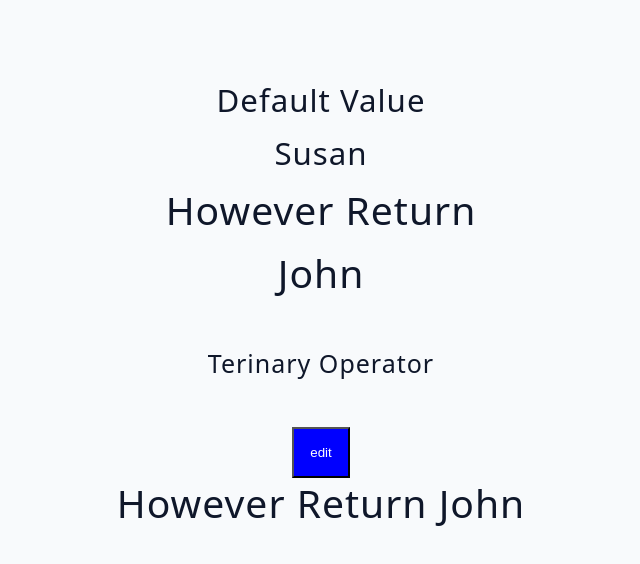
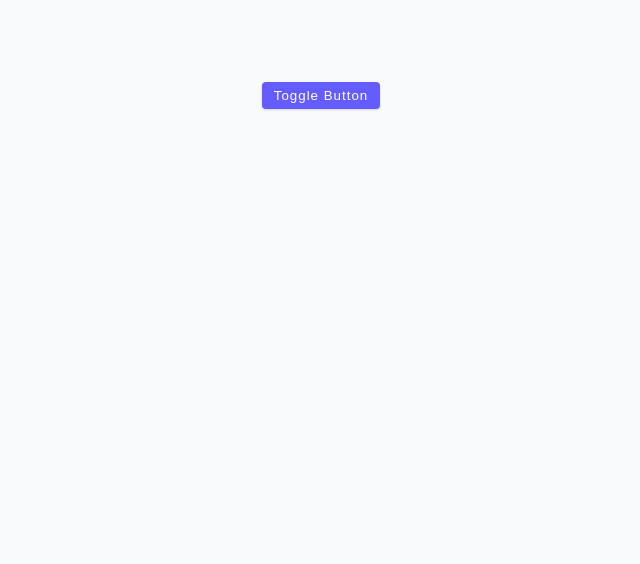
Before and after one commit to SoundaryaKoutharapu/react_advance, a React (Vite) app: page / in a window 1280 px wide. Shown: the top 564 px of the page, without its empty margins (319-959 px from the left). Built offline with nearby package versions, Linux system fonts and the light colour scheme.

Commit message:
togglebutton example

```diff
--- /dev/null
+++ b/ConditionalRendering/ToggleExample.jsx
@@ -0,0 +1,33 @@
+import { useState } from "react"
+
+const ToggleExample = () => {
+    const[showAlert, setAlert] = useState(false)
+
+// const toggleButton = () =>
+// {
+//     if(showAlert)
+//     {
+//         setAlert(false)
+//         return
+//     }
+//     setAlert(true)
+// }
+
+  return (
+    <div>
+        <button className="btn" onClick={() =>setAlert(!showAlert)}>Toggle Button</button>
+        {showAlert && <Alert/>}
+    </div>
+  )
+}
+
+
+const Alert = ()=>
+{
+    return (
+        <div className="alert alert-danger"> This is a alert signal </div>
+    )
+}
+
+
+export default ToggleExample
--- a/src/App.jsx
+++ b/src/App.jsx
@@ -12,6 +12,7 @@ import './index.css'
 import Multiple_Return_FetchData from "../ConditionalRendering/Multiple_Return_FetchData"
 import ShortCircuitOverview from "../ConditionalRendering/ShortCircuitOverview"
 import ShortCircuitExamples from "../ConditionalRendering/ShortCircuitExamples"
+import ToggleExample from "../ConditionalRendering/ToggleExample"
 
 function App() {
   return (
@@ -28,7 +29,8 @@ function App() {
        {/* <Multiple_Return/> */}
        {/* <Multiple_Return_FetchData/> */}
        {/* <ShortCircuitOverview></ShortCircuitOverview> */}
-       <ShortCircuitExamples></ShortCircuitExamples>
+       {/* <ShortCircuitExamples></ShortCircuitExamples> */}
+       <ToggleExample/>
     </div>
   )
 }
```
